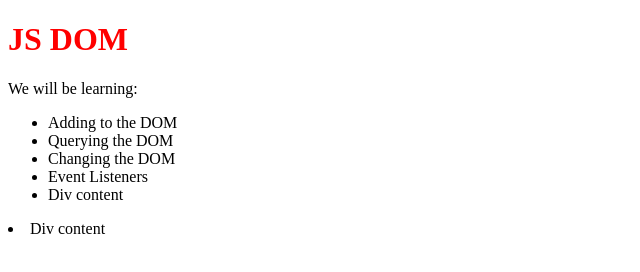
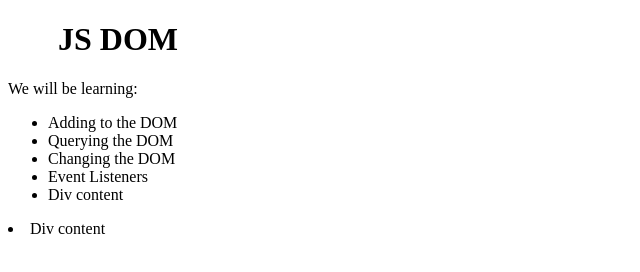
Before and after one commit to Lizette-Dimalanta/JS_DOM_events, a plain HTML site: page index.html in a window 1280 px wide. Shown: the whole page, without its empty margins (0-640 px from the left). Drawn offline with Linux system fonts and the light colour scheme.

Commit message:
Updated README.md

```diff
--- a/index.html
+++ b/index.html
@@ -11,7 +11,7 @@
     <link rel="stylesheet" href="style.css">
 </head>
 <body>
-    <h1 id="title" class="red">JS DOM</h1>
+    <h1 id="title">JS DOM</h1>
     <p>We will be learning:</p>
     <ul>
         <li>Adding to the DOM</li>
--- a/script.js
+++ b/script.js
@@ -48,3 +48,15 @@ document.body.appendChild(newDiv.cloneNode(true)) // Also add div to <body> -> c
 
 // DEEP COPY: .cloneNode(true)
 // Copies node including its children.
+
+// MANIPULATING CSS STYLING
+document.querySelector('h1').style.paddingLeft = '50px' // Access to all CSS properties on an element
+
+// `.add`: Add class to an element
+document.querySelector('h1').classList.add('foo')
+
+// `.remove`: Remove class from an element
+document.querySelector('h1').classList.remove('foo')
+
+// `.toggle`: Adds class if it doesn't already exist, otherwise remove class (convenient for animating hamburger name)
+document.querySelector('h1').classList.toggle('foo')
```
Also changed, not shown: 1 other file.
